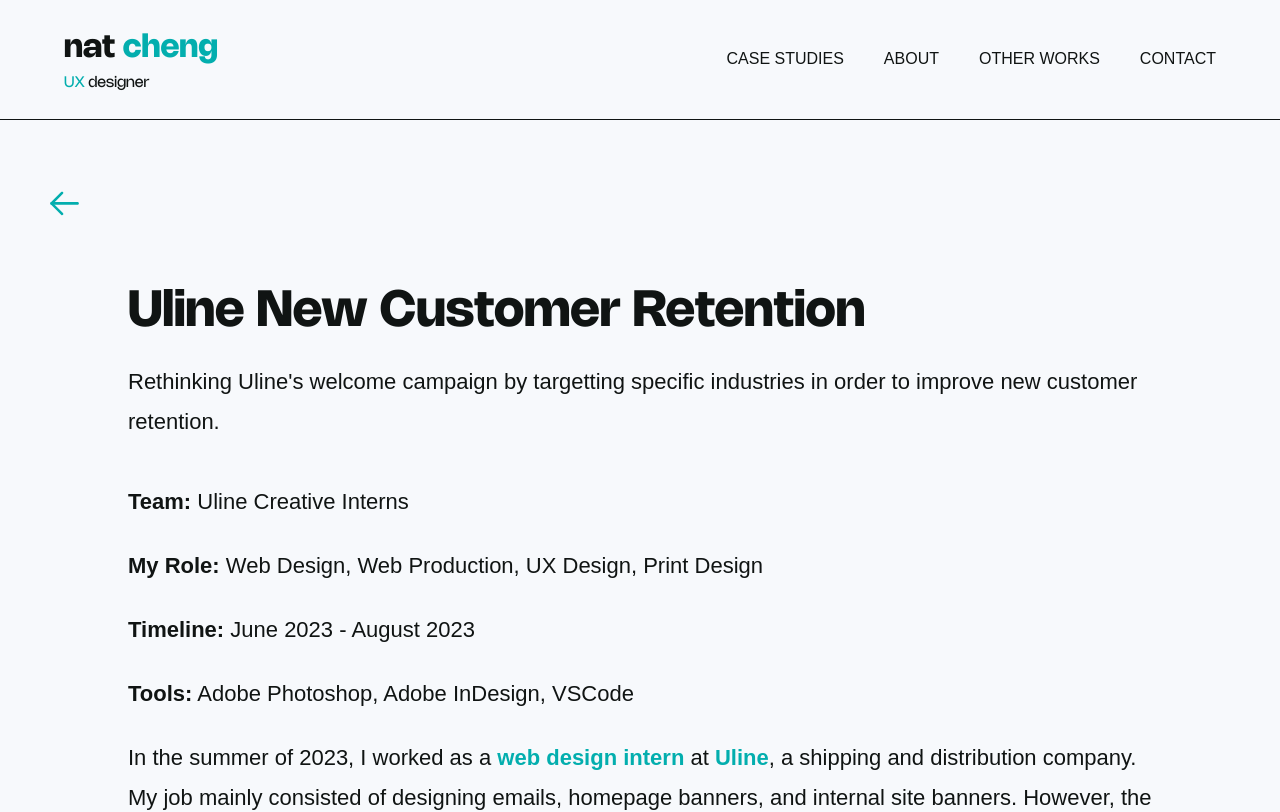
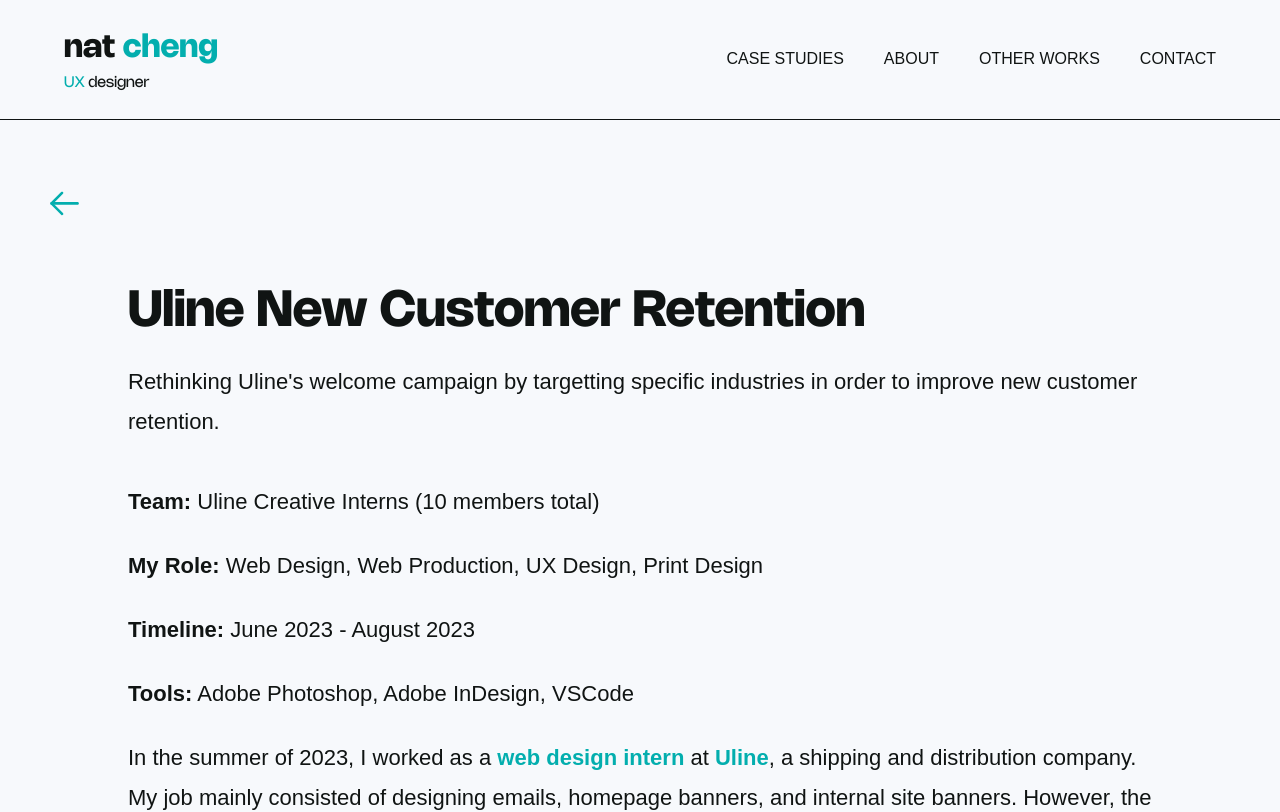
Before and after one commit to nc6041/NatChengPortfolio, a React (Vite) app: page /uline in a window 1280 px wide. Shown: the top 812 px of the page. Built offline with nearby package versions, Linux system fonts and the light colour scheme.

Commit message:
Update UlineHero.jsx

```diff
--- a/src/components/UlineHero.jsx
+++ b/src/components/UlineHero.jsx
@@ -27,7 +27,7 @@ const UlineHero = () => {
 
         <p className={`${styles.paragraph} mb-6 w-full`}>
           <span className="font-bold ">Team:</span>{" "}
-          Uline Creative Interns
+          Uline Creative Interns (10 members total)
         </p>
 
         <p className={`${styles.paragraph} mb-6 w-full`}>
```
